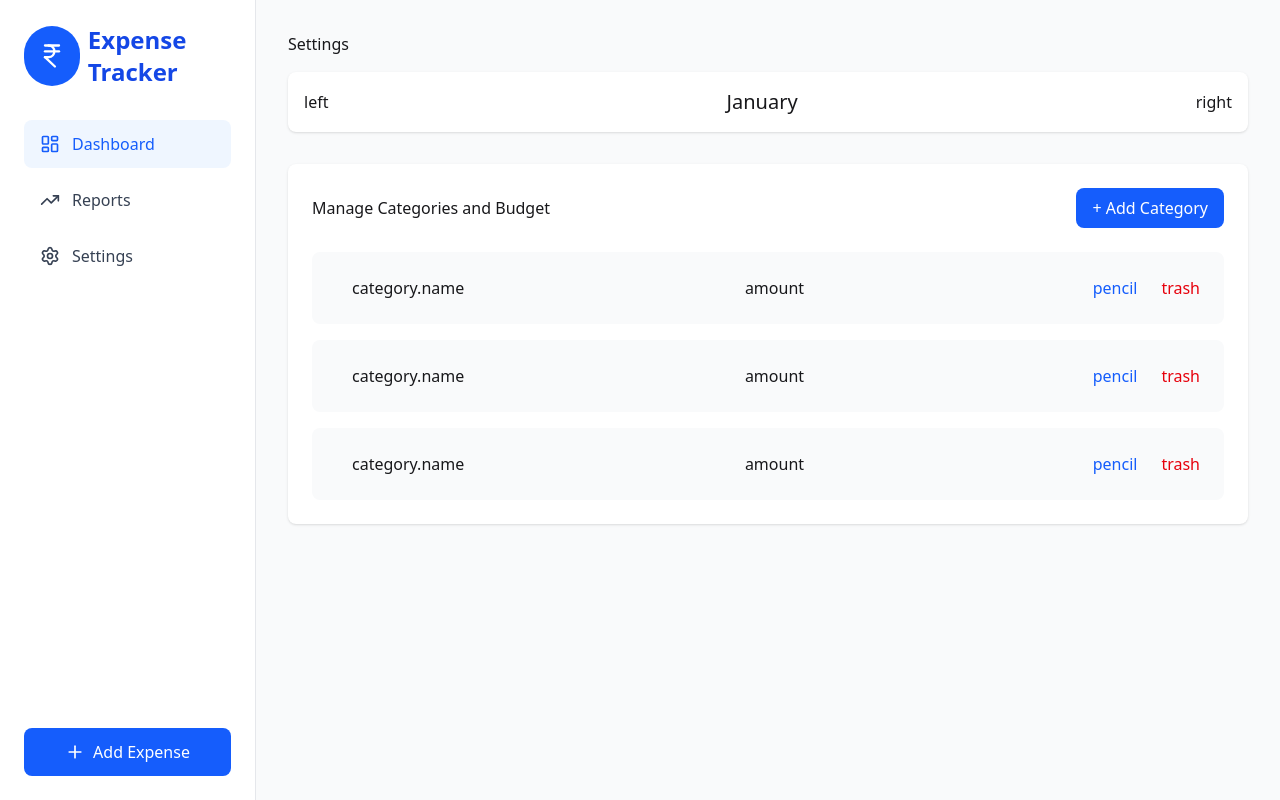
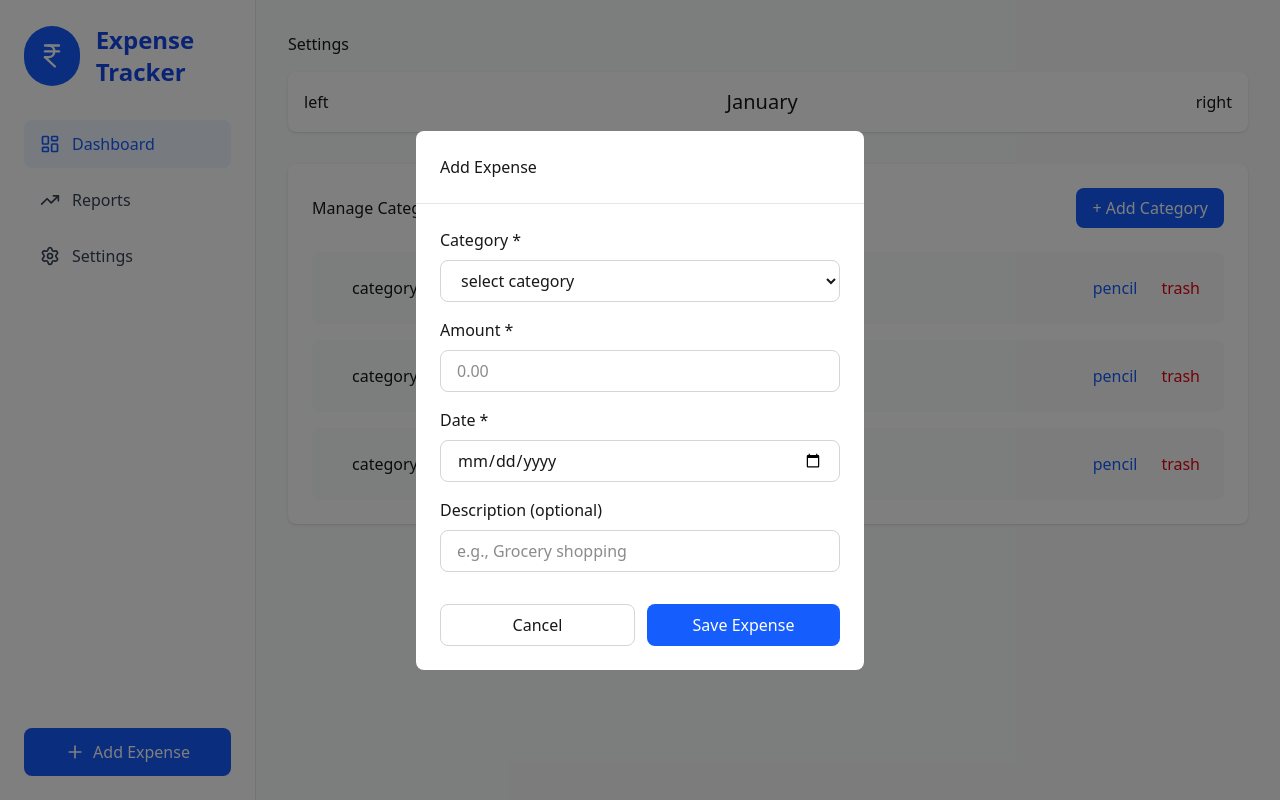
Before and after one commit to bibinlopez/Expense-Tracker, a React (Vite) app: page / in a window 1280 px wide. Built offline with nearby package versions, Linux system fonts and the light colour scheme.

Commit message:
Modal - Add Expense

```diff
--- a/src/App.jsx
+++ b/src/App.jsx
@@ -1,5 +1,6 @@
 import "./App.css";
 import Dashboard from "./components/Dashboard";
+import ExpenseModal from "./components/ExpenseModal";
 import Navigation from "./components/Navigation";
 import Reports from "./components/Reports";
 import Settings from "./components/Settings";
@@ -11,6 +12,7 @@ function App() {
       {/* <Reports /> */}
       <Settings />
       <Navigation />
+      <ExpenseModal />
     </>
   );
 }
--- /dev/null
+++ b/src/components/ExpenseModal.jsx
@@ -0,0 +1,96 @@
+import React from "react";
+
+const ExpenseModal = () => {
+  return (
+    <div className="fixed inset-0 bg-black/50 flex items-center justify-center z-50 p-4">
+      <div className="bg-white rounded-lg w-full max-w-md">
+        {/* Header */}
+        <div className="flex items-center justify-between p-6 border-b border-gray-200">
+          <h2>Add Expense</h2>
+          <button
+            // onClick={onClose}
+            className="p-2 hover:bg-gray-100 rounded-lg transition-colors"
+            aria-label="Close"
+          ></button>
+        </div>
+
+        {/* Form */}
+        <form className="p-6 space-y-4">
+          {/* Category */}
+          <div>
+            <label htmlFor="category" className="block mb-2">
+              Category *
+            </label>
+            <select
+              id="category"
+              className="w-full px-4 py-2 border border-gray-300 rounded-lg focus:outline-none focus:ring-2 focus:ring-blue-500"
+              required
+            >
+              <option> select category</option>
+            </select>
+          </div>
+
+          {/* Amount */}
+          <div>
+            <label htmlFor="amount" className="block mb-2">
+              Amount *
+            </label>
+            <input
+              id="amount"
+              type="number"
+              step="0.01"
+              min="0.01"
+              className="w-full px-4 py-2 border border-gray-300 rounded-lg focus:outline-none focus:ring-2 focus:ring-blue-500"
+              placeholder="0.00"
+              required
+            />
+          </div>
+
+          {/* Date */}
+          <div>
+            <label htmlFor="date" className="block mb-2">
+              Date *
+            </label>
+            <input
+              id="date"
+              type="date"
+              className="w-full px-4 py-2 border border-gray-300 rounded-lg focus:outline-none focus:ring-2 focus:ring-blue-500"
+              required
+            />
+          </div>
+
+          {/* Description */}
+          <div>
+            <label htmlFor="description" className="block mb-2">
+              Description (optional)
+            </label>
+            <input
+              id="description"
+              type="text"
+              className="w-full px-4 py-2 border border-gray-300 rounded-lg focus:outline-none focus:ring-2 focus:ring-blue-500"
+              placeholder="e.g., Grocery shopping"
+            />
+          </div>
+
+          {/* Actions */}
+          <div className="flex gap-3 pt-4">
+            <button
+              type="button"
+              className="flex-1 px-4 py-2 border border-gray-300 rounded-lg hover:bg-gray-50 transition-colors"
+            >
+              Cancel
+            </button>
+            <button
+              type="submit"
+              className="flex-1 px-4 py-2 bg-blue-600 text-white rounded-lg hover:bg-blue-700 transition-colors"
+            >
+              Save Expense
+            </button>
+          </div>
+        </form>
+      </div>
+    </div>
+  );
+};
+
+export default ExpenseModal;
--- a/src/components/Navigation.tsx
+++ b/src/components/Navigation.tsx
@@ -39,11 +39,11 @@ const Navigation = () => {
 
       {/* Desktop Side Navigation */}
       <nav className="hidden md:flex fixed left-0 top-0 bottom-0 w-64 bg-white border-r border-gray-200 flex-col p-6">
-        <div className="flex mb-8 items-center gap-2 justify-end">
-          <div className="inline-flex items-center justify-center w-19 h-15 bg-blue-600 rounded-full">
+        <div className="flex mb-8 items-center gap-4 justify-end">
+          <div className="inline-flex items-center justify-center w-20 h-15 bg-blue-600 rounded-full">
             <IndianRupee className="w-7 h-7 text-white w-5 h-5" />
           </div>
-          <h2 className="text-2xl font-bold text-blue-700"> Expense Tracker</h2>
+          <h2 className="text-2xl font-bold text-blue-700">Expense Tracker</h2>
         </div>
 
         <div className="space-y-2 flex-1">
```
